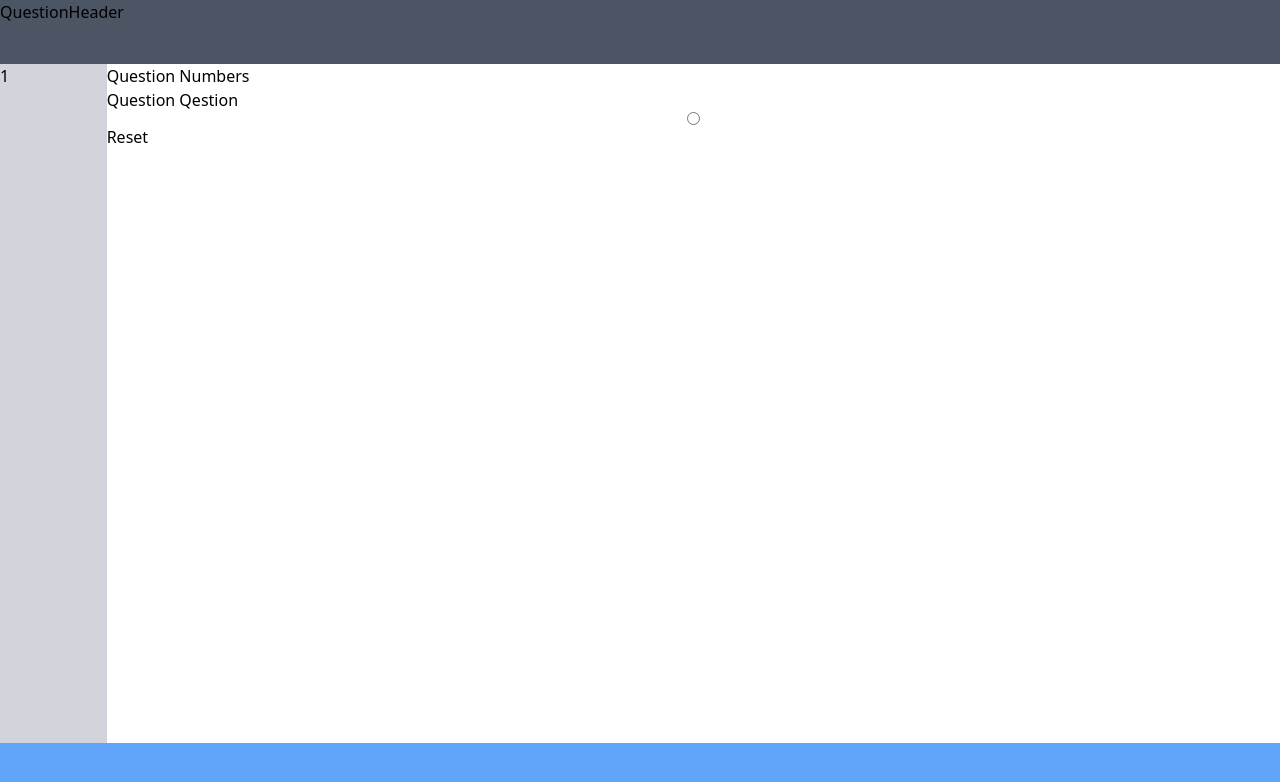
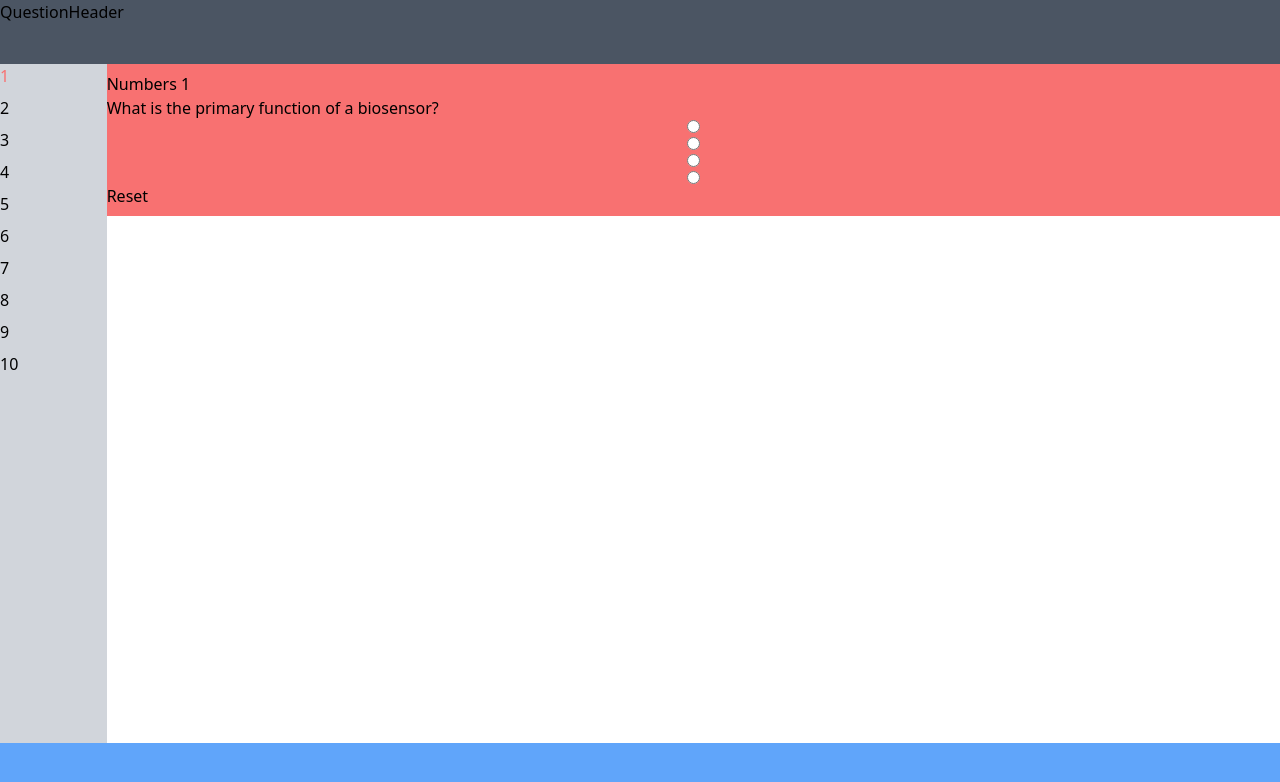
Before and after one commit to Omega-2023/webQuiz, a React (Vite) app: page / in a window 1280 px wide. Shown: the top 782 px of the page. Built offline with nearby package versions, Linux system fonts and the light colour scheme.

Commit message:
Added layout

```diff
--- a/src/components/questions/QuestionBox.jsx
+++ /dev/null
@@ -1,11 +0,0 @@
-import React from 'react'
-
-function QuestionBox() {
-  return (
-    <div>
-        1
-    </div>
-  )
-}
-
-export default QuestionBox
--- a/src/components/questions/QuestionLinkNav.jsx
+++ b/src/components/questions/QuestionLinkNav.jsx
@@ -1,12 +1,14 @@
-import QuestionBox from "./QuestionBox.jsx";
+import QuestionBox from "./questionLink.jsx";
 import { useSelector } from "react-redux";
 
 function QuestionLinkNav() {
   const { questions } = useSelector((state) => state.questions);
-  console.log(questions);
+
   return (
     <div className="w-full h-full flex flex-col gap-2 bg-gray-300">
-      <QuestionBox />
+      {questions.map((q, index) => (
+        <QuestionBox current={index + 1} />
+      ))}
     </div>
   );
 }
--- a/src/components/questions/QuestionSpace.jsx
+++ b/src/components/questions/QuestionSpace.jsx
@@ -1,16 +1,14 @@
-import React from "react";
+import { useSelector } from "react-redux";
+import QuestionBox from "./questionBox.jsx";
 
 function QuestionSpace() {
+  const { questions } = useSelector((state) => state.questions);
+
   return (
-    <div className=" w-full h-full">
-      <div>Question Numbers</div>
-      <div>Question Qestion</div>
-      <form className="w-full">
-        <div className="flex flex-col gap-1 w-full">
-          <input type="radio" name="q-[]" />
-        </div>
-        <input type="reset" name="q-[]" />
-      </form>
+    <div className=" w-full h-full overflow-x-hidden overflow-y-auto">
+      {questions.map((MCQ, index) => (
+        <QuestionBox question={MCQ} index={index} />
+      ))}
     </div>
   );
 }
--- /dev/null
+++ b/src/components/questions/questionBox.jsx
@@ -0,0 +1,33 @@
+import React from "react";
+import { useSelector } from "react-redux";
+
+function QuestionBox({ question, index }) {
+  const { currentQuestion } = useSelector((state) => state.questions);
+
+  return (
+    <>
+      {currentQuestion === index + 1 && (
+        <div className="w-full py-2 bg-red-400">
+          <div>Numbers {index + 1}</div>
+          <div>{question.question}</div>
+          <form className="w-full">
+            <div className="flex flex-col gap-1 w-full">
+              {question.choices.map((choice, i) => (
+                <input
+                  type="radio"
+                  name={`q-[${index * 3 - 2 + question.question.slice(0, 2)}]`}
+                />
+              ))}
+            </div>
+            <input
+              type="reset"
+              name={`q-[${index * 3 - 2 + question.question.slice(0, 2)}]`}
+            />
+          </form>
+        </div>
+      )}
+    </>
+  );
+}
+
+export default QuestionBox;
--- /dev/null
+++ b/src/components/questions/questionLink.jsx
@@ -0,0 +1,27 @@
+import React from "react";
+import { useDispatch, useSelector } from "react-redux";
+
+function QuestionBox({ current }) {
+  const dispatch = useDispatch();
+  const { currentQuestion } = useSelector((state) => state.questions);
+
+  const handleQuestionChange = () => {
+    dispatch({
+      type: "setCurrentQuestion",
+      payload: current,
+    });
+  };
+
+  return (
+    <div
+      className={` cursor-pointer ${
+        current === currentQuestion ? "text-red-400" : null
+      }`}
+      onClick={() => handleQuestionChange()}
+    >
+      {current}
+    </div>
+  );
+}
+
+export default QuestionBox;
--- a/src/redux/reducers/questions.js
+++ b/src/redux/reducers/questions.js
@@ -88,7 +88,7 @@ const initialState = {
       ],
     },
   ],
-  currentQuestion: null,
+  currentQuestion: 1,
   answers: [],
 };
 
```
